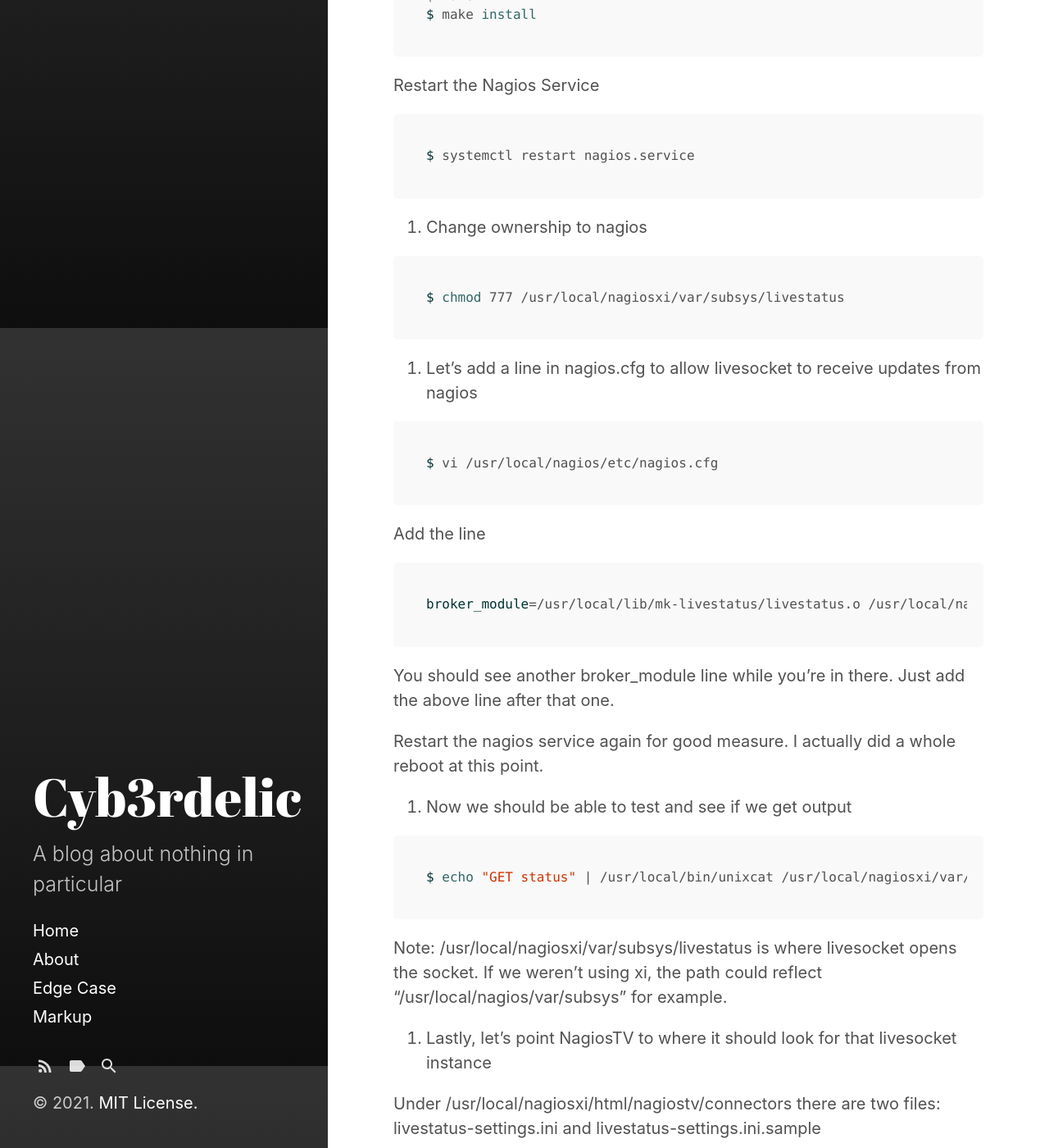
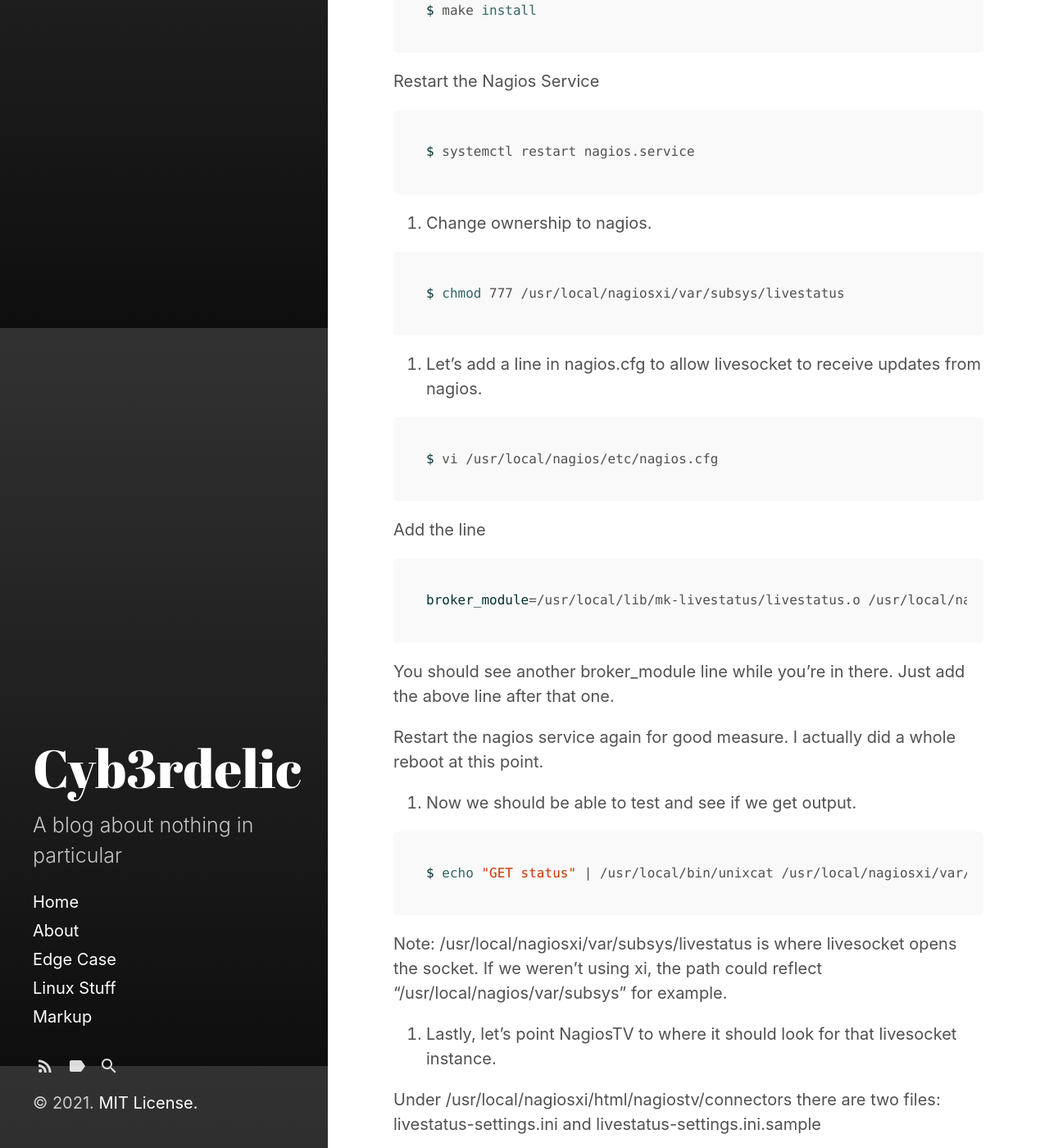
Before and after one commit to cyb3rdelic/cyb3rdelic.github.io, a Jekyll site: the page built from _posts/2021-1-18-NagiosTV-With-Livesocket.md, in a window 1280 px wide and 1400 px high, scrolled down 1400 px. Shown: the whole window at 82% size. Built offline with Jekyll 4.4.1, drawn with Linux system fonts in a browser that asks for light colours; some of the changed text lies outside the part shown.

Commit message:
Formatting

````diff
--- a/_posts/2021-1-18-NagiosTV-With-Livesocket.md
+++ b/_posts/2021-1-18-NagiosTV-With-Livesocket.md
@@ -1,13 +1,14 @@
 ---
 layout: post
 title: Creating a dashboard with NagiosTV and Livesocket on Ubuntu 20.04
+category: linux
 ---
 
 Hey all. I was tasked with setting up a new NagiosXI instance and we needed a dashboard for the office. I found one, NagiosTV, which is super clean and easy to use. The only problem I ran into was creating a dashboard that was able to be accessed without credentials. I ended up using MK Livestatus to fetch the data to display on our big screen.
 
-I'll show you how to do this here, just because it took a bit to get it figured out. But first, some credits:
+I'll show you how to do this here, just because it took a bit to get it figured out.
 
-<b>NagiosTV Installation</b>
+## NagiosTV Installation
 
 <a href="https://nagiostv.com/">NagiosTV</a> Created and maintained by chriscareycode on github.
 The github repository has an install guide. I'll also post mine here just to keep everything together.
@@ -19,7 +20,7 @@ The github repository has an install guide. I'll also post mine here just to kee
 
 
 
-<b>Livestatus Installation</b>
+## Livestatus Installation
 
 Livestatus now resides with CheckMK, I'll post the specific download link.
 <a href="https://docs.checkmk.com/latest/en/intro.html">CheckMK</a>
@@ -34,7 +35,7 @@ Let's begin by making sure we download the needed utilities
 $ apt install rrdtool librrd-dev librrd8 libboost-dev libboost-system-dev
 ```
 
-1. First you'll need to download the tar file from above and extract it
+1. First you'll need to download the tar file from above and extract it.
 
 ```bash
 $ cd /tmp
@@ -55,13 +56,13 @@ Restart the Nagios Service
 ```bash
 $ systemctl restart nagios.service
 ```
-3. Change ownership to nagios
+3. Change ownership to nagios.
 
 ```bash
 $ chmod 777 /usr/local/nagiosxi/var/subsys/livestatus
 ```
 
-4. Let's add a line in nagios.cfg to allow livesocket to receive updates from nagios
+4. Let's add a line in nagios.cfg to allow livesocket to receive updates from nagios.
 
 ```bash
 $ vi /usr/local/nagios/etc/nagios.cfg
@@ -76,14 +77,14 @@ You should see another broker_module line while you're in there. Just add the ab
 Restart the nagios service again for good measure. I actually did a whole reboot at this point.
 
 
-5. Now we should be able to test and see if we get output
+5. Now we should be able to test and see if we get output.
 
 ```bash
 $ echo "GET status" | /usr/local/bin/unixcat /usr/local/nagiosxi/var/subsys/livestatus
 ```
 Note: /usr/local/nagiosxi/var/subsys/livestatus is where livesocket opens the socket. If we weren't using xi, the path could reflect "/usr/local/nagios/var/subsys" for example.
 
-6. Lastly, let's point NagiosTV to where it should look for that livesocket instance
+6. Lastly, let's point NagiosTV to where it should look for that livesocket instance.
 
 Under /usr/local/nagiosxi/html/nagiostv/connectors there are two files: livestatus-settings.ini and livestatus-settings.ini.sample
 
````
Also changed, not shown: category/linux.md (added, +6 -0 lines).
